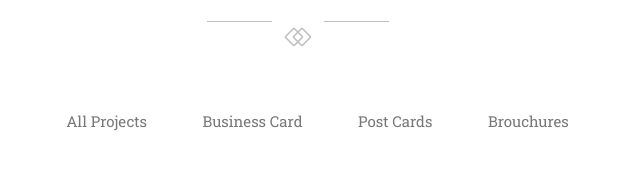
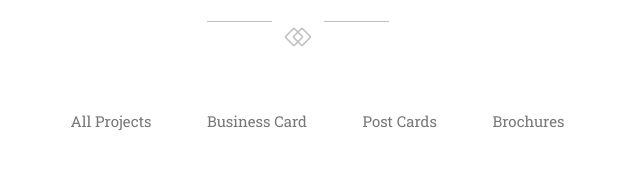
Before and after one commit to kkeshlly/whycross.ng, a plain HTML site: page index.html in a window 1280 px wide. Shown: the part 2630-2820 px from the top of the page, 342-982 px from the left. Drawn offline with nearby package versions, Linux system fonts and the light colour scheme.

Commit message:
brochures changes

```diff
--- a/index.html
+++ b/index.html
@@ -189,7 +189,7 @@
           </div>
 
         <div class="linker-work js-filter button">
-          <button data-filter="*" >All Projects</button>   <button data-filter=".business"> Business Card</button>   <button data-filter=".postcard"> Post Cards</button>   <button data-filter=".brocher"> Brouchures</button>
+          <button data-filter="*" >All Projects</button>   <button data-filter=".business"> Business Card</button>   <button data-filter=".postcard"> Post Cards</button>   <button data-filter=".brocher">Brochures</button>
         </div>
       </div>
     </div>
@@ -200,7 +200,7 @@
       <div class="col-lg-3 col-1-height col1-height col-over gallery-item brocher">
             <div class="col-overlay padd-col  ">
                 <div class="our-header">
-                   <p>Brouchure</p>
+                   <p>Brochures</p>
                            <div class="icon-overlay">
                          <a href="#">  <i class="fas fa-compress-arrows-alt"></i></a>
                            <a href="#">  <i class="fas fa-link"></i> </a>
```
